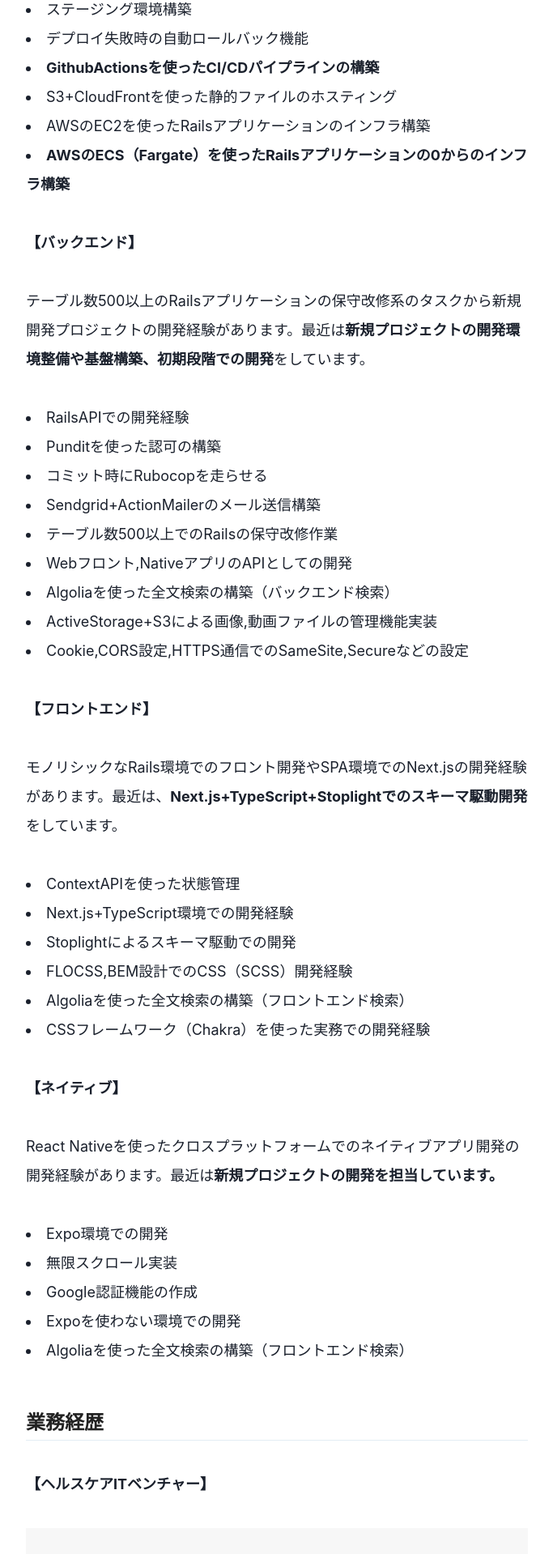
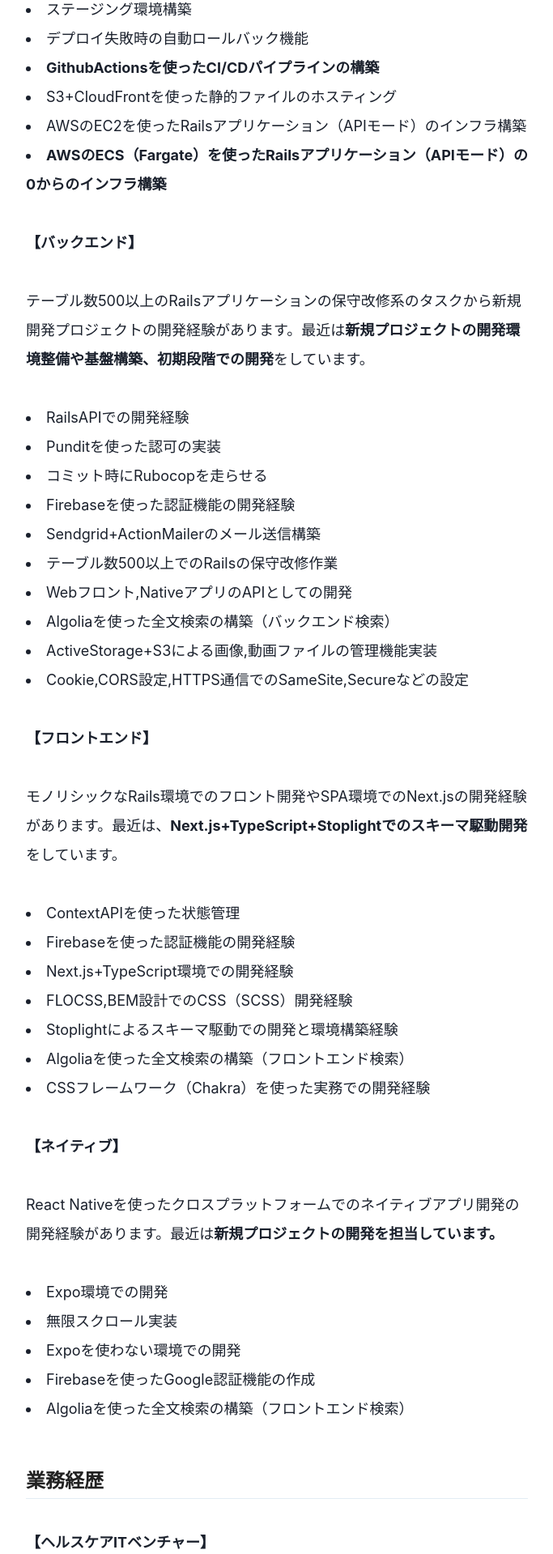
Before and after one commit to onikan27/myPortfolio, a Next.js app: page /career in a window 1280 px wide. Shown: the part 2426-4345 px from the top of the page at 81% size, without its empty margins (298-981 px from the left). Built offline with nearby package versions, Linux system fonts and the light colour scheme.

Commit message:
fix/career

```diff
--- a/src/pages/career.tsx
+++ b/src/pages/career.tsx
@@ -133,10 +133,12 @@ const career: NextPage = () => {
             <b>GithubActionsを使ったCI/CDパイプラインの構築</b>
           </li>
           <li>S3+CloudFrontを使った静的ファイルのホスティング</li>
-          <li>AWSのEC2を使ったRailsアプリケーションのインフラ構築</li>
+          <li>
+            AWSのEC2を使ったRailsアプリケーション（APIモード）のインフラ構築
+          </li>
           <li>
             <b>
-              AWSのECS（Fargate）を使ったRailsアプリケーションの0からのインフラ構築
+              AWSのECS（Fargate）を使ったRailsアプリケーション（APIモード）の0からのインフラ構築
             </b>
           </li>
 
@@ -149,8 +151,9 @@ const career: NextPage = () => {
             をしています。
           </Text>
           <li>RailsAPIでの開発経験</li>
-          <li>Punditを使った認可の構築</li>
+          <li>Punditを使った認可の実装</li>
           <li>コミット時にRubocopを走らせる</li>
+          <li>Firebaseを使った認証機能の開発経験</li>
           <li>Sendgrid+ActionMailerのメール送信構築</li>
           <li>テーブル数500以上でのRailsの保守改修作業</li>
           <li>Webフロント,NativeアプリのAPIとしての開発</li>
@@ -167,9 +170,10 @@ const career: NextPage = () => {
             をしています。
           </Text>
           <li>ContextAPIを使った状態管理</li>
+          <li>Firebaseを使った認証機能の開発経験</li>
           <li>Next.js+TypeScript環境での開発経験</li>
-          <li>Stoplightによるスキーマ駆動での開発</li>
           <li>FLOCSS,BEM設計でのCSS（SCSS）開発経験</li>
+          <li>Stoplightによるスキーマ駆動での開発と環境構築経験</li>
           <li>Algoliaを使った全文検索の構築（フロントエンド検索）</li>
           <li>CSSフレームワーク（Chakra）を使った実務での開発経験</li>
 
@@ -183,8 +187,8 @@ const career: NextPage = () => {
           </Text>
           <li>Expo環境での開発</li>
           <li>無限スクロール実装</li>
-          <li>Google認証機能の作成</li>
           <li>Expoを使わない環境での開発</li>
+          <li>Firebaseを使ったGoogle認証機能の作成</li>
           <li>Algoliaを使った全文検索の構築（フロントエンド検索）</li>
 
           <TextHeader>業務経歴</TextHeader>
```
